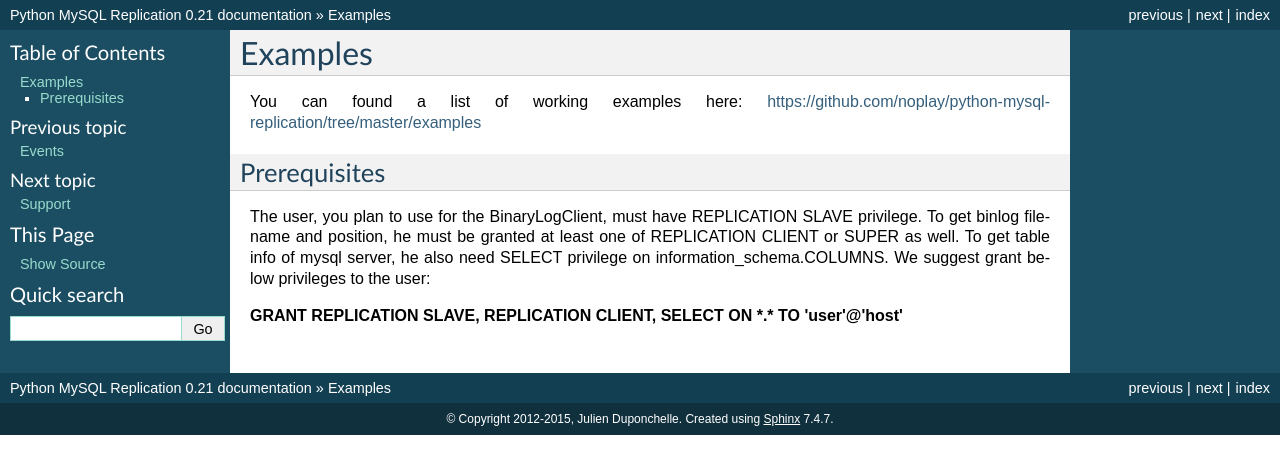
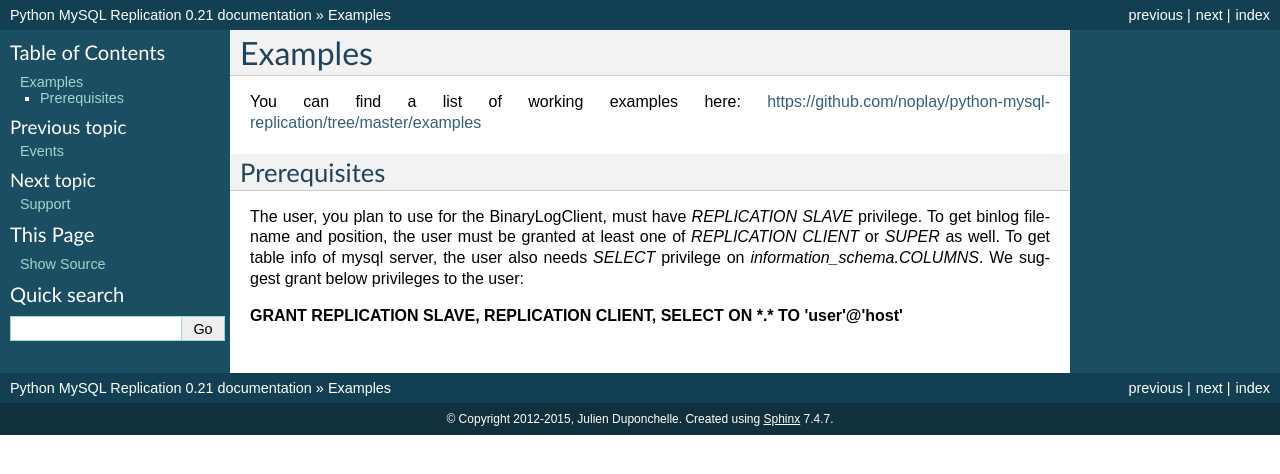
Before and after one commit to julien-duponchelle/python-mysql-replication, a Sphinx documentation site: the page built from docs/examples.rst, in a window 1280 px wide. Shown: the top 474 px of the page. Built offline with Sphinx 7.4.7, drawn with Linux system fonts in a browser that asks for light colours.

Commit message:
Update example grammar and formatting

```diff
--- a/docs/examples.rst
+++ b/docs/examples.rst
@@ -2,13 +2,13 @@
 Examples
 ########
 
-You can found a list of working examples here: https://github.com/noplay/python-mysql-replication/tree/master/examples
+You can find a list of working examples here: https://github.com/noplay/python-mysql-replication/tree/master/examples
 
 
 Prerequisites
 =============
 
-The user, you plan to use for the BinaryLogClient, must have REPLICATION SLAVE privilege. To get binlog filename and position, he must be granted at least one of REPLICATION CLIENT or SUPER as well. To get table info of mysql server, he also need SELECT privilege on information_schema.COLUMNS.
+The user, you plan to use for the BinaryLogClient, must have `REPLICATION SLAVE` privilege. To get binlog filename and position, the user must be granted at least one of `REPLICATION CLIENT` or `SUPER` as well. To get table info of mysql server, the user also needs `SELECT` privilege on `information_schema.COLUMNS`.
 We suggest grant below privileges to the user:
 
 :command:`GRANT REPLICATION SLAVE, REPLICATION CLIENT, SELECT ON *.* TO 'user'@'host'`
```
